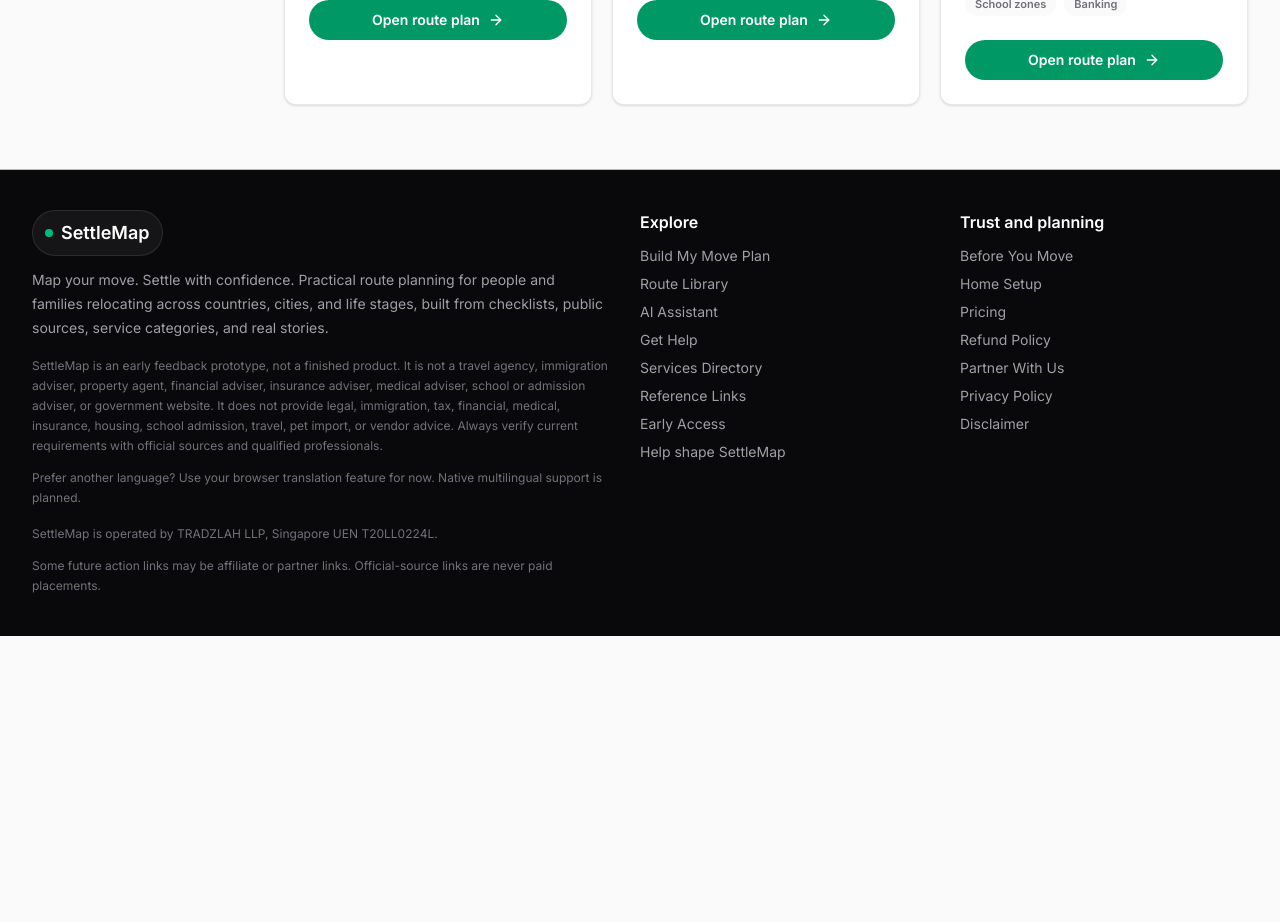
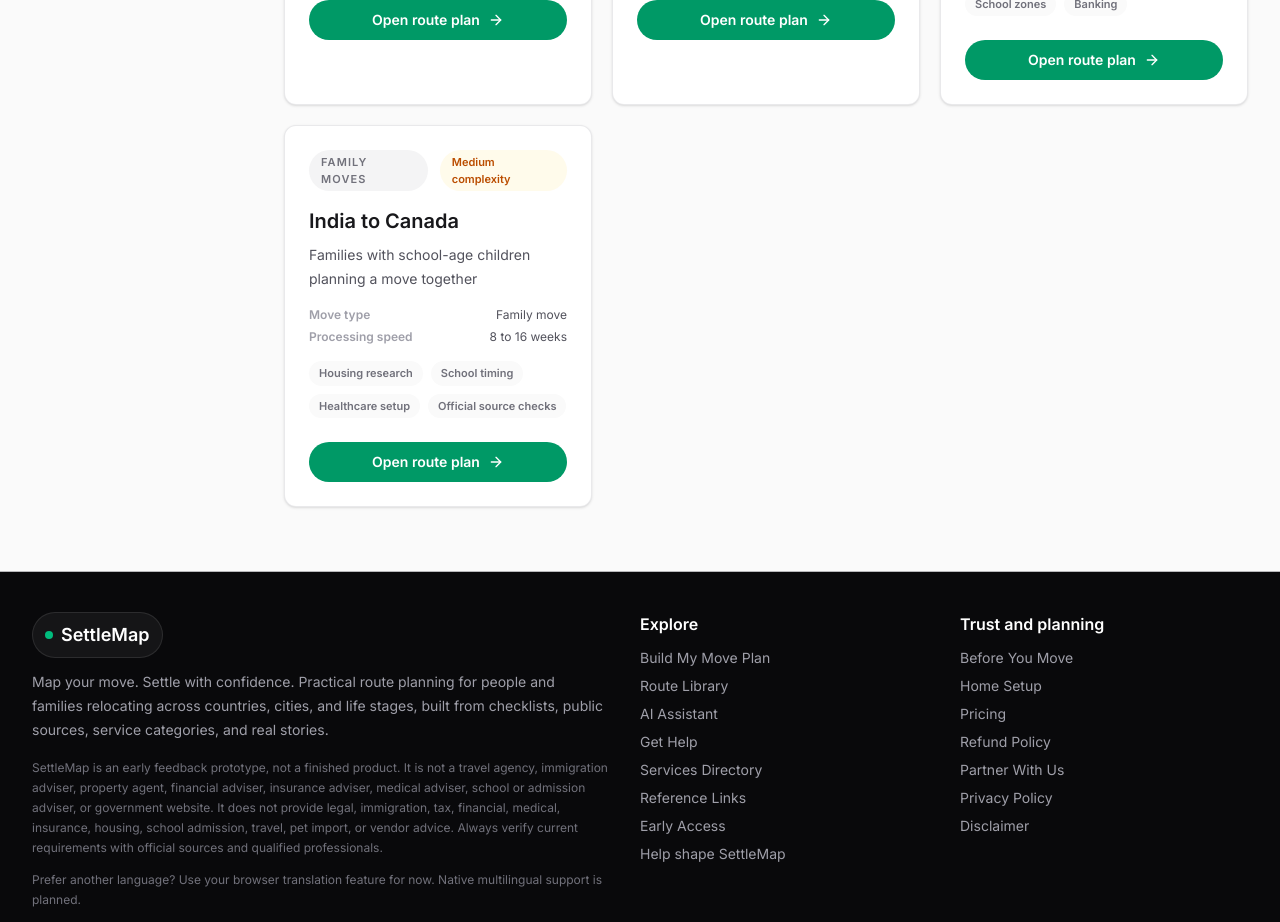
Before and after one commit to salestradzlah-code/videshflow-demo, a Next.js app: page /countries in a window 1280 px wide. Shown: the part 1820-2742 px from the top of the page. Before the commit the page ends 2456 px from the top, so only its background shows below. Built offline with nearby package versions, Linux system fonts and the light colour scheme.

Commit message:
V11.4 close action-plan QA gaps

```diff
--- a/src/components/settlemap/RouteLibraryGrid.tsx
+++ b/src/components/settlemap/RouteLibraryGrid.tsx
@@ -153,6 +153,17 @@
     focus: ["Visa route", "City selection", "School zones", "Banking"],
     href: "/start?from=india&to=australia&reason=family",
   },
+  {
+    id: "india-canada",
+    route: "India to Canada",
+    whoFor: "Families with school-age children planning a move together",
+    moveType: "Family move",
+    category: "Family Moves",
+    processingSpeed: "8 to 16 weeks",
+    complexity: "Medium",
+    focus: ["Housing research", "School timing", "Healthcare setup", "Official source checks"],
+    href: "/start?from=india&to=canada&reason=family",
+  },
 ];
 
 const complexityStyles: Record<Complexity, string> = {
--- a/src/lib/relocationTimeline.ts
+++ b/src/lib/relocationTimeline.ts
@@ -41,7 +41,7 @@
     id: "budget-buffer",
     phase: "Before you move",
     title: "Plan first month budget",
-    description: "Estimate deposits, transport, food, furniture, school, SIM, broadband, document charges and emergency costs, then set a simple weekly tracking habit from day one.",
+    description: "Estimate rent deposit, temporary stay, first month transport, SIM, groceries, setup items (furniture, broadband, document charges) and an emergency buffer, then set a simple weekly tracking habit from day one. This is a planning checklist, not financial or insurance advice.",
     nextStep: "Estimate first month costs.",
     timing: "T-30",
     priority: "High",
@@ -101,7 +101,7 @@
     id: "community-map",
     phase: "Days 31 to 90",
     title: "Build community and routine",
-    description: "Find local communities, cultural groups, places of worship, neighbourhood groups, expat/returnee networks, parent groups, professional circles, groceries and weekend routines.",
+    description: "Build a family support network: local communities, cultural groups, places of worship, neighbourhood groups, expat/returnee networks, parent groups, professional circles, groceries and weekend routines.",
     nextStep: "Add to calendar.",
     timing: "Month 2",
     priority: "Medium",
@@ -118,7 +118,7 @@
     timing: "Month 2 to 3",
     priority: "Medium",
     category: "Money",
-    tier: "Recommended",
+    tier: "Optional",
     section: "Money and banking",
   },
 ];
@@ -149,7 +149,7 @@
     id: "address-change",
     phase: "Days 1 to 7",
     title: "Update your address everywhere it matters",
-    description: "Update address with banks, employer, postal redirection, subscriptions and government registrations.",
+    description: "Update address with banks, employer, postal redirection, subscriptions, local council or town registrations and parking permits.",
     timing: "Day 1 to 7",
     priority: "High",
     category: "Address changes",
@@ -164,25 +164,26 @@
     category: "Schooling",
   },
   {
-    id: "local-registrations",
+    id: "domestic-utilities-broadband",
+    phase: "Days 1 to 7",
+    title: "Transfer utilities and broadband",
+    description: "Confirm the switch-over or new sign-up date for electricity, water, gas, internet and broadband at the new address so nothing lapses in the first week.",
+    nextStep: "Confirm switch-over date.",
+    timing: "Day 1 to 7",
+    priority: "Medium",
+    category: "Utilities",
+  },
+  {
+    id: "domestic-disposal-donation",
     phase: "Days 8 to 30",
-    title: "Complete registrations and home setup",
-    description: "Check local council, town or city registrations and parking permits, and decide what to store, sell, donate or move into the new home.",
+    title: "Plan disposal or donation",
+    description: "Decide what to store, sell, donate or move into the new home, and book bulky-item collection or donation drop-off before the move-in date.",
     nextStep: "Download checklist.",
     timing: "Week 2 to 4",
-    priority: "Medium",
-    category: "Registrations",
+    priority: "Low",
+    category: "Home setup",
     tier: "Recommended",
     section: "First 30 days",
-  },
-  {
-    id: "local-transport-domestic",
-    phase: "Days 8 to 30",
-    title: "Confirm local transport and commute",
-    description: "Test the new commute, update transport passes or vehicle registration details for the new address.",
-    timing: "Week 2 to 4",
-    priority: "Medium",
-    category: "Transport",
   },
   {
     id: "domestic-budget-review",
@@ -229,7 +230,7 @@
     { id: "student-docs", phase: "Before you move", title: "Lock student documents", description: "Organise admission letter, financial proof, transcripts, accommodation, insurance, visa or pass steps and emergency contacts.", nextStep: "Create document folder.", timing: "T-45", priority: "High", category: "Student", tier: "Core", section: "Documents" },
   ],
   family: [
-    { id: "family-schooling", phase: "Before you move", title: "Start school and childcare research", description: "Check school calendars, records, vaccination notes, catchments, transport and childcare waitlists before arrival.", nextStep: "Compare three options.", timing: "T-60", priority: "High", category: "Schooling", tier: "Core" },
+    { id: "family-schooling", phase: "Before you move", title: "Start school and childcare research", description: "Confirm school timing: term dates, application windows and transfer records. Request vaccination and medical records, check catchments, transport and childcare waitlists before arrival.", nextStep: "Compare three options.", timing: "T-60", priority: "High", category: "Schooling", tier: "Core" },
   ],
   pr: [
     { id: "long-term-docs", phase: "Before you move", title: "Plan long-term settlement documents", description: "Prepare certificates, financial records, medical records, education documents, insurance and family files for settlement.", timing: "T-60", priority: "High", category: "Settlement" },
@@ -256,7 +257,7 @@
   ],
   domestic: [
     { id: "domestic-school-transfer", phase: "Days 1 to 7", title: "Confirm school transfer is on track", description: "Follow up on transfer records and new-school enrolment steps if children are part of the move.", timing: "Day 1 to 7", priority: "Medium", category: "Schooling" },
-    { id: "domestic-services-update", phase: "Days 8 to 30", title: "Update local services and memberships", description: "Update gym, clinic, subscriptions and any address-linked memberships or local services.", timing: "Week 2 to 4", priority: "Low", category: "Local services" },
+    { id: "domestic-services-update", phase: "Days 8 to 30", title: "Update local services and memberships", description: "Test the new commute, update transport passes or vehicle registration, and update gym, clinic, subscriptions and any address-linked memberships or local services.", timing: "Week 2 to 4", priority: "Low", category: "Local services" },
   ],
 };
 
@@ -268,10 +269,10 @@
     { id: "couple-setup", phase: "Days 8 to 30", title: "Align couple housing and budget", description: "Agree commute, rent ceiling, groceries, spouse setup, community and weekend routine.", timing: "Week 2 to 4", priority: "Medium", category: "Couple" },
   ],
   familyChild: [
-    { id: "child-comfort", phase: "Days 1 to 7", title: "Set child comfort and safety basics", description: "Map school route, clinic, groceries, playground, medicines, emergency contacts and safe commute.", timing: "Day 1 to 7", priority: "High", category: "Child" },
+    { id: "child-comfort", phase: "Days 1 to 7", title: "Set child comfort and safety basics", description: "Child healthcare basics: register with a nearby clinic or paediatrician and confirm medicine supply. Map school route, groceries, playground, emergency contacts and safe commute.", timing: "Day 1 to 7", priority: "High", category: "Child" },
   ],
   familyChildren: [
-    { id: "children-routine", phase: "Days 8 to 30", title: "Build children’s school and activity routine", description: "Coordinate school records, transport, childcare, playgroups, healthcare and family-friendly neighbourhood research.", timing: "Week 2 to 4", priority: "High", category: "Children" },
+    { id: "children-routine", phase: "Days 8 to 30", title: "Build children’s school and activity routine", description: "Coordinate school records and transport. Confirm child healthcare basics (clinic, vaccinations on file) and research childcare, playgroups and a family-friendly neighbourhood.", timing: "Week 2 to 4", priority: "High", category: "Children" },
   ],
   student: [],
   seniors: [
```
Also changed, not shown: src/components/settlemap/RouteWizard.tsx (+32 -3 lines).
